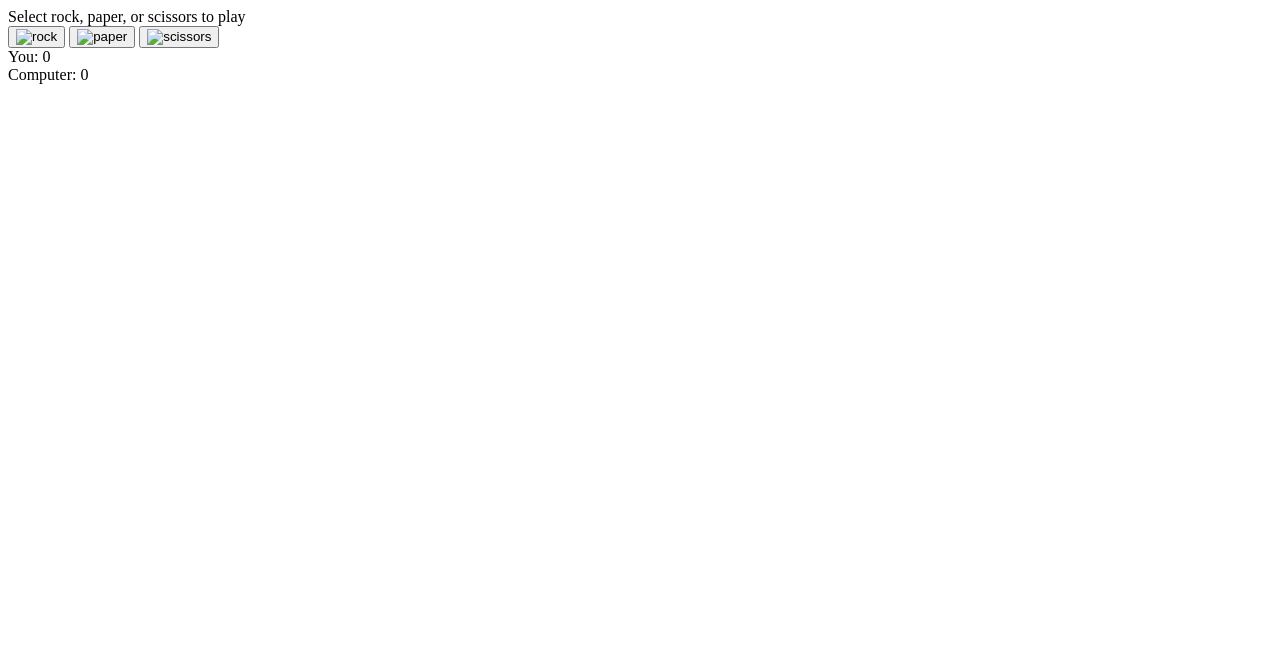
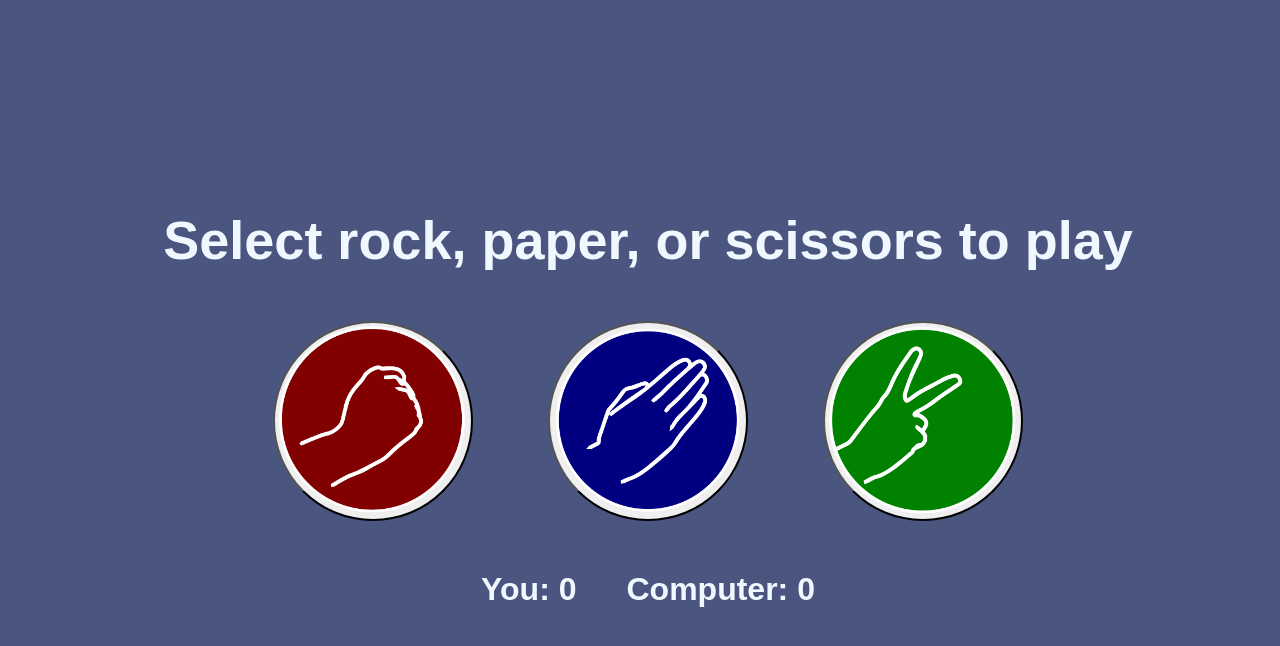
Before and after one commit to jackr271/rock-paper-scissors, a plain HTML site: page index.html in a window 1280 px wide. Drawn offline with Linux system fonts and the light colour scheme.

Commit message:
feat: add style to html elements

```diff
--- a/index.html
+++ b/index.html
@@ -5,20 +5,20 @@
     <meta name="viewport" content="width=device-width, initial-scale=1.0">
     <title>Rock Paper Scissors</title>
 
-    <style src="style.css" href="stylesheet"></style>
+    <link href="style.css" rel="stylesheet">
     <script src="javascript.js" defer></script>
 </head>
 <body>
     <div class="vert">
-        <div class="text bold">Select rock, paper, or scissors to play</div>
+        <div class="text large">Select rock, paper, or scissors to play</div>
         <div class="buttons">
-            <button id="rock"><img src="./img/rock" alt='rock' width='200px' height='200px'></button>
-            <button id="paper"><img src="./img/paper" alt='paper' width='200px' height='200px'></button>
-            <button id="scissors"><img src="./img/scissors" alt='scissors' width='200px' height='200px'></button>
+            <button id="rock" width='200px' height='200px'><img src="./img/rock.png" alt='rock'></button>
+            <button id="paper" width='200px' height='200px'><img src="./img/paper.png" alt='paper'></button>
+            <button id="scissors" width='200px' height='200px'><img src="./img/scissors.png" alt='scissors'></button>
         </div>
         <div class="scorecard">
-            <div id="you">You: 0</div>
-            <div id="computer">Computer: 0</div>
+            <div class='text' id="you">You: 0</div>
+            <div class='text' id="computer">Computer: 0</div>
         </div>
     </div>
 </body>
--- a/style.css
+++ b/style.css
@@ -0,0 +1,52 @@
+body {
+    background-color: rgb(74, 86, 128);
+}
+.vert {
+    width: 100vw;
+    height: 100vh;
+
+    display: flex;
+    flex-direction: column;
+
+    justify-content: center;
+    align-items: center;
+    gap: 50px;
+}
+
+.text {
+    color: aliceblue;
+    font-family: sans-serif;
+    font-size: 32px;
+    font-weight: 600;
+}
+
+.text.large {
+    font-size: 54px;
+}
+
+.buttons {
+    display: flex;
+    justify-content: space-evenly;
+    gap: 75px;
+}
+
+button {
+    display: flex;
+    justify-content: center;
+    align-items: center;
+
+    border-radius: 100px;
+    width: 200px;
+    height: 200px;
+}
+
+img {
+    flex: 1;
+    max-width: 190px;
+}
+
+.scorecard {
+    display: flex;
+    justify-content: center;
+    gap: 50px;
+}
```
Also changed, not shown: img/paper.png (added), img/rock.png (added), img/scissors.png (added).
